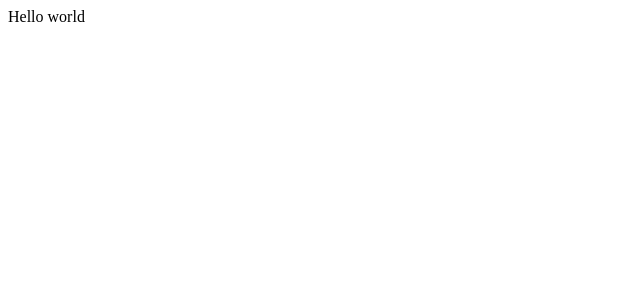
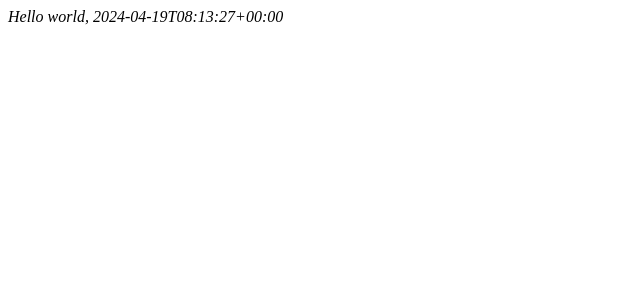
Before and after one commit to ParadeTo/big-react-wasm, a React (Vite) app in the folder examples/hello-world/: page / in a window 1280 px wide. Shown: the top 300 px of the page, without its empty margins (0-640 px from the left). Built offline with nearby package versions, Linux system fonts and the light colour scheme.

Commit message:
blog-7 add dayjs

```diff
--- a/examples/hello-world/package.json
+++ b/examples/hello-world/package.json
@@ -10,6 +10,7 @@
     "preview": "vite preview"
   },
   "dependencies": {
+    "dayjs": "^1.11.10",
     "react": "file://../../packages/react/pkg/react",
     "react-dom": "file://../../packages/react-dom/pkg/react-dom",
     "vite-plugin-wasm": "^3.3.0"
--- a/examples/hello-world/src/App.tsx
+++ b/examples/hello-world/src/App.tsx
@@ -1,11 +1,13 @@
+import dayjs from 'dayjs'
+
 function App() {
     return (
-        <div><Comp/></div>
+        <div><Comp>{dayjs().format()}</Comp></div>
     )
 }
 
 function Comp({children}) {
-    return <span>Hello world</span>
+    return <span><i>{`Hello world, ${children}`}</i></span>
 }
 
 export default App
```
Also changed, not shown: 1 other file (tests, documents, lock files or other folders).
